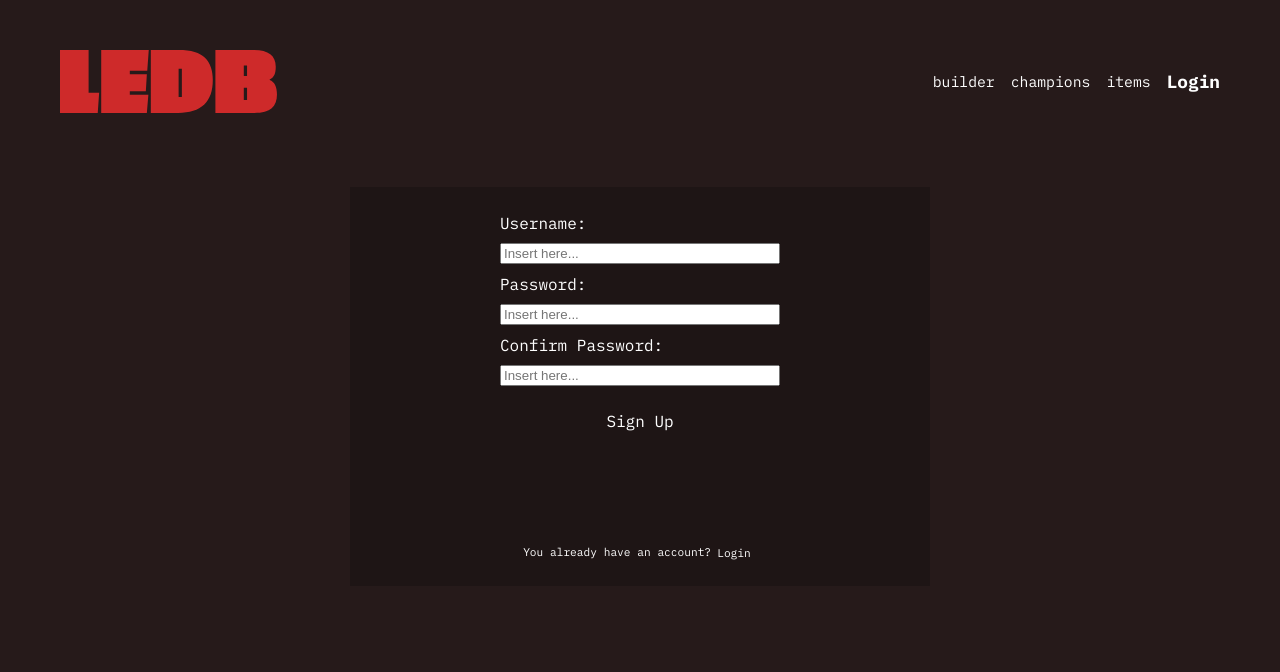
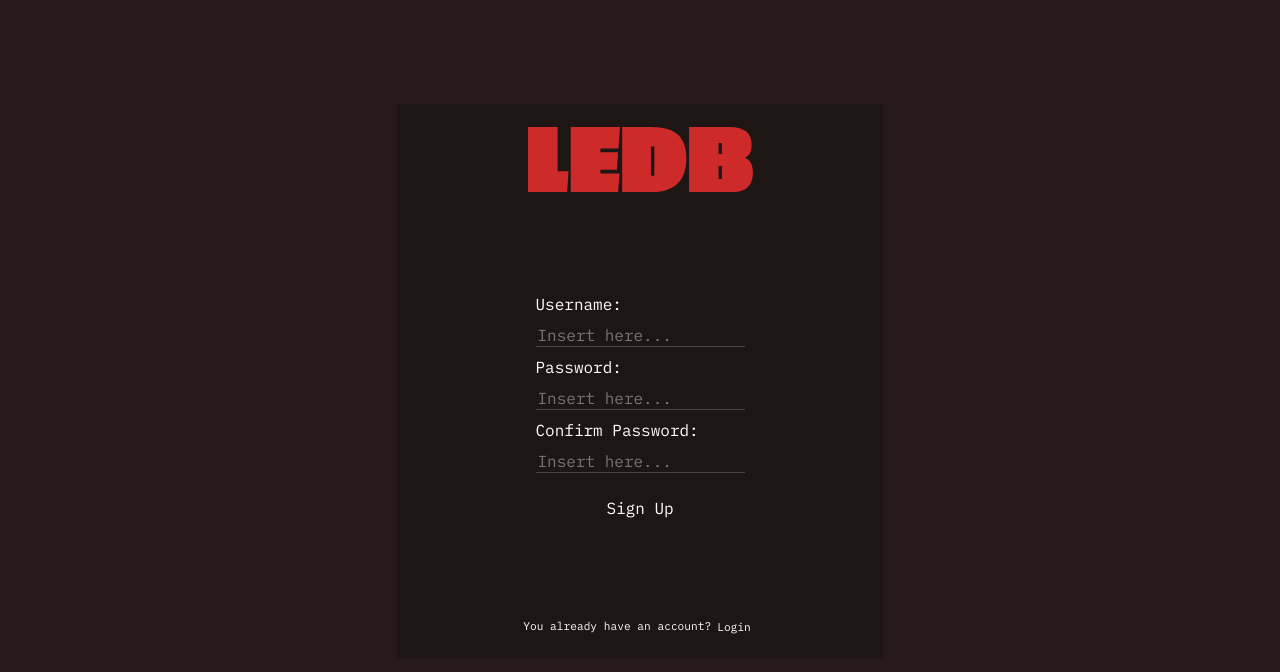
Before and after one commit to cr3sp0/league-easy-database, a SvelteKit app: page /login in a window 1280 px wide. Both pictures are taken after a click on the button "Sign Up". Shown: the top 672 px of the page. Built offline with nearby package versions, Linux system fonts and the light colour scheme.

Commit message:
Changed the login form: removed navbar and added the logo.

```diff
--- a/src/lib/components/logo.svelte
+++ b/src/lib/components/logo.svelte
@@ -1,9 +1,9 @@
 <script lang="ts">
-    let { widthPerc = "auto", heightPerc = "auto" }
-    : { widthPerc? : String, heightPerc? : String } = $props();
+    let { width = "auto", height = "auto" }
+    : { width? : String, height? : String } = $props();
 </script>
 
-<div style="width: {widthPerc}; height: {heightPerc}">
+<div style="width: {width}; height: {height}">
     <div class="logo">
         <!-- svelte-ignore a11y_consider_explicit_label -->
         <a href="/">
--- a/src/routes/login/+page.svelte
+++ b/src/routes/login/+page.svelte
@@ -1,5 +1,6 @@
 <script lang="ts">
   import Navbar from "$lib/components/navbar.svelte";
+  import Logo from "$lib/components/logo.svelte";
 
   let registration: Boolean = $state(false);
 
@@ -16,86 +17,137 @@
 
 <div class="container">
   <div class="login-content">
-    <Navbar />
-
     <div style="min-height: 5vw;"></div>
 
     <div class="login-form">
+      <Logo width="75%" />
+
+      <div style="min-height: 4vw;"></div>
+
       <div class="info-container">
-        <div>Username:</div>
-        <input type="text" class="info-content" bind:value={user} onkeydown={(e) => e.key === "Enter"} placeholder="Insert here..."/>
-        <div>Password:</div>
-        <input type="password" class="info-content" bind:value={password} onkeydown={(e) => e.key === "Enter"} placeholder="Insert here..."/>
+        <div class="form-text">Username:</div>
+        <input
+          type="text"
+          class="info-content form-text"
+          bind:value={user}
+          onkeydown={(e) => e.key === "Enter"}
+          placeholder="Insert here..."
+        />
+
+        <div class="form-text">Password:</div>
+        <input
+          type="password"
+          class="info-content form-text"
+          bind:value={password}
+          onkeydown={(e) => e.key === "Enter"}
+          placeholder="Insert here..."
+        />
+
         {#if registration}
-          <div>Confirm Password:</div>
-          <input type="password" class="info-content" bind:value={passConfirm} onkeydown={(e) => e.key === "Enter"} placeholder="Insert here..."/>
+          <div class="form-text">Confirm Password:</div>
+          <input
+            type="password"
+            class="info-content form-text"
+            bind:value={passConfirm}
+            onkeydown={(e) => e.key === "Enter"}
+            placeholder="Insert here..."
+          />
         {/if}
       </div>
       {#if registration}
-        <a id="login" class="form-button" href="/account/{user}" onclick={() => usernameCheck()} onkeydown={(e) => e.key === "Enter" && usernameCheck()}>Sign Up</a>
+        <a
+          id="login" class="form-button form-text"
+          href="/account/{user}"
+          onclick={() => usernameCheck()}
+          onkeydown={(e) => e.key === "Enter" && usernameCheck()}
+        >
+          Sign Up
+        </a>
       {:else}
-        <a id="login" class="form-button" href="/account/{user}" onclick={() => usernameCheck()} onkeydown={(e) => e.key === "Enter" && usernameCheck()}>Login</a>
+        <a
+          id="login" class="form-button form-text"
+          href="/account/{user}"
+          onclick={() => usernameCheck()}
+          onkeydown={(e) => e.key === "Enter" && usernameCheck()}
+        >
+          Login
+        </a>
       {/if}
 
-      <div style="min-height: 5vw;"></div>
+      <div style="min-height: 4vw;"></div>
 
       <div class="login-form-footer">
         <div style="width: 100%;"></div>
         {#if registration}
-          <div style="min-width: fit-content;">You already have an account?</div>
-          <button class="form-button" onclick={() => {registration=false}}>Login</button>
+          <div class="form-text">You already have an account?</div>
+          <button
+            class="form-button form-text"
+            onclick={() => {registration=false}}
+          >
+            Login
+          </button>
         {:else}
-          <div style="min-width: fit-content;">You don't have an account?</div>
-          <button class="form-button" onclick={() => {registration=true}}>Sign Up</button>
+          <div class="form-text">You don't have an account?</div>
+          <button
+            class="form-button form-text"
+            onclick={() => {registration=true}}
+          >
+            Sign Up
+          </button>
         {/if}
         <div style="width: 100%;"></div>
       </div>
     </div>
-
-    <div style="min-height: 5vw;"></div>
   </div>
 </div>
 
 <style>
-  .login-content{
+  .logo-continer {
+    height: 50%;
+  }
+
+  .login-content {
     display: flex;
     flex-direction: column;
-    height: 100%;
-    flex-grow: 1;
 
     align-items: center;
   }
 
-  .login-form{
+  .login-form {
     display: flex;
     flex-direction: column;
+    box-sizing: border-box;
+    width: fit-content;
+
     align-items: center;
 
-    box-sizing: border-box;
-    width: 50%;
-    height: 100%;
-    flex-grow: 1;
+    background-color: var(--black-20);
 
-    padding: clamp(20px, 2vw, 30px) 10px;
-
-    background-color: var(--black-20);
-    font-family: var(--font-mono);
+    padding: 2% 8%;
     gap: 25px;
   }
 
-  .info-container{
+  .info-container {
     display: flex;
     flex-direction: column;
-    width: 50%;
-    align-items: left;
+
     gap: 10px;
+  }
+
+  .info-content {
+    background: transparent;
+    border: none;
+    border-bottom: 1px solid var(--white-20);
+    outline: none;
+    font-size: inherit;
+    color: inherit;
+    font-size: var(--text-md);
   }
 
   .login-form-footer {
     display: flex;
     flex-direction: row;
     width: 100%;
-    height: 100%;
     min-width: fit-content;
 
     font-size: 70%;
@@ -117,8 +169,13 @@
   .form-button:hover {
     text-decoration: underline;
   }
-
   .form-button:focus {
     text-decoration: dashed;
   }
+
+  .form-text {
+    min-width: fit-content;
+    font-size: inherit;
+    font-family: var(--font-mono);
+  }
 </style>
```
